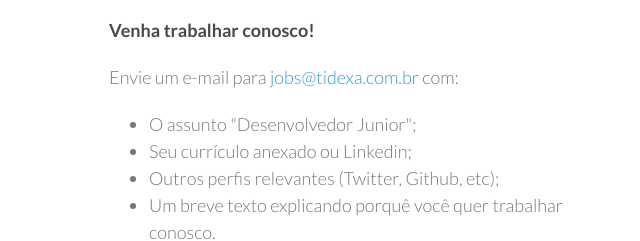
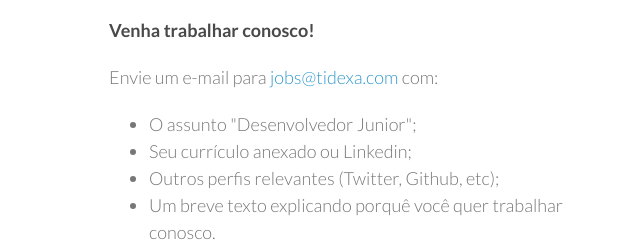
Before and after one commit to tidexa/tidexa.github.io, a plain HTML site: page pages/jobs/index.html in a window 1280 px wide. Shown: the part 889-1130 px from the top of the page, 461-1101 px from the left. Drawn offline with Linux system fonts and the light colour scheme.

Commit message:
Alteração do e-mail de envio do currículo.

```diff
--- a/pages/jobs/index.html
+++ b/pages/jobs/index.html
@@ -46,7 +46,7 @@
     	</ul>
 
         <h4>Venha trabalhar conosco!</h4>
-        <p class="justify">Envie um e-mail para <a href="mailto:jobs@tidexa.com.br">jobs@tidexa.com.br</a> com:
+        <p class="justify">Envie um e-mail para <a href="mailto:jobs@tidexa.com">jobs@tidexa.com</a> com:
         	<ul>
         		<li>O assunto "Desenvolvedor Junior";</li>
         		<li>Seu currículo anexado ou Linkedin;</li>
```
